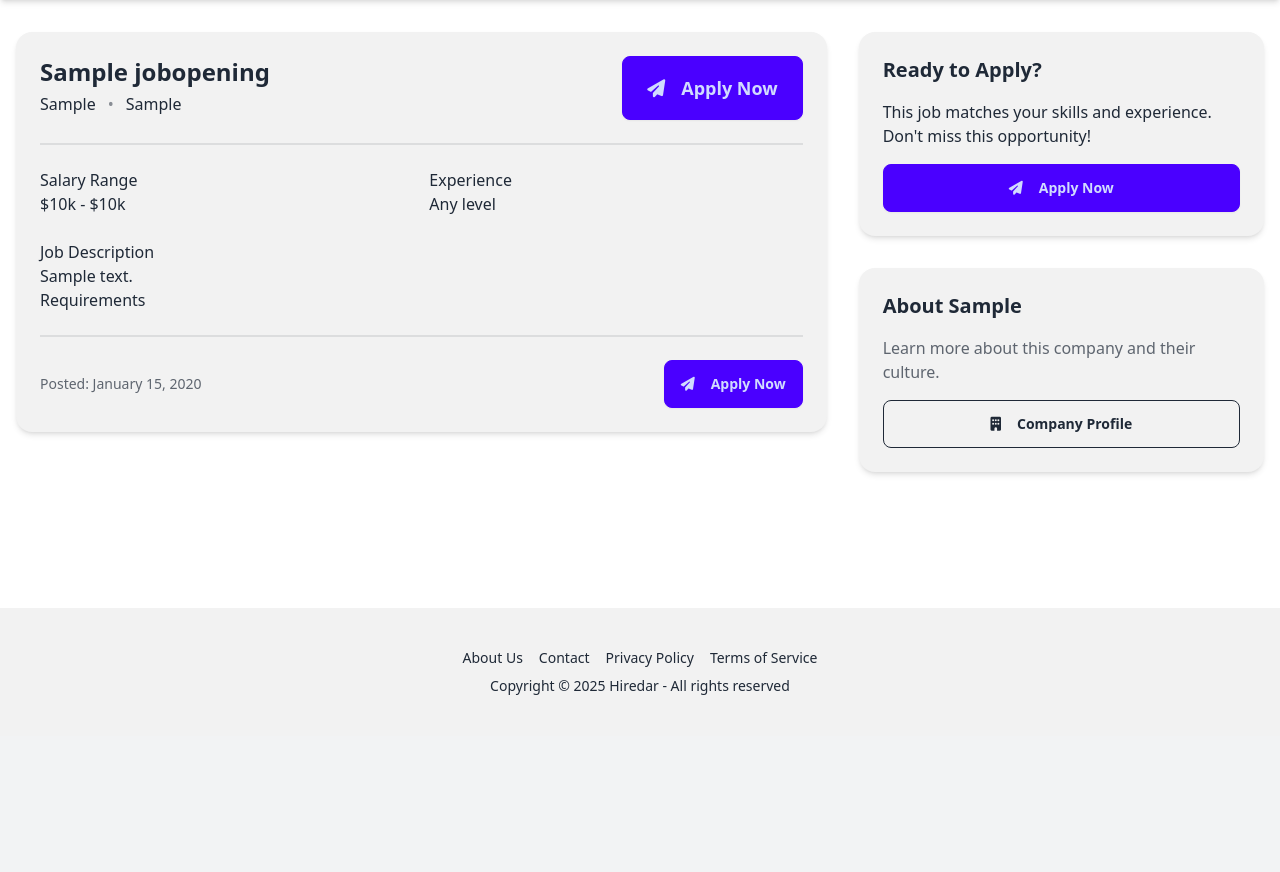
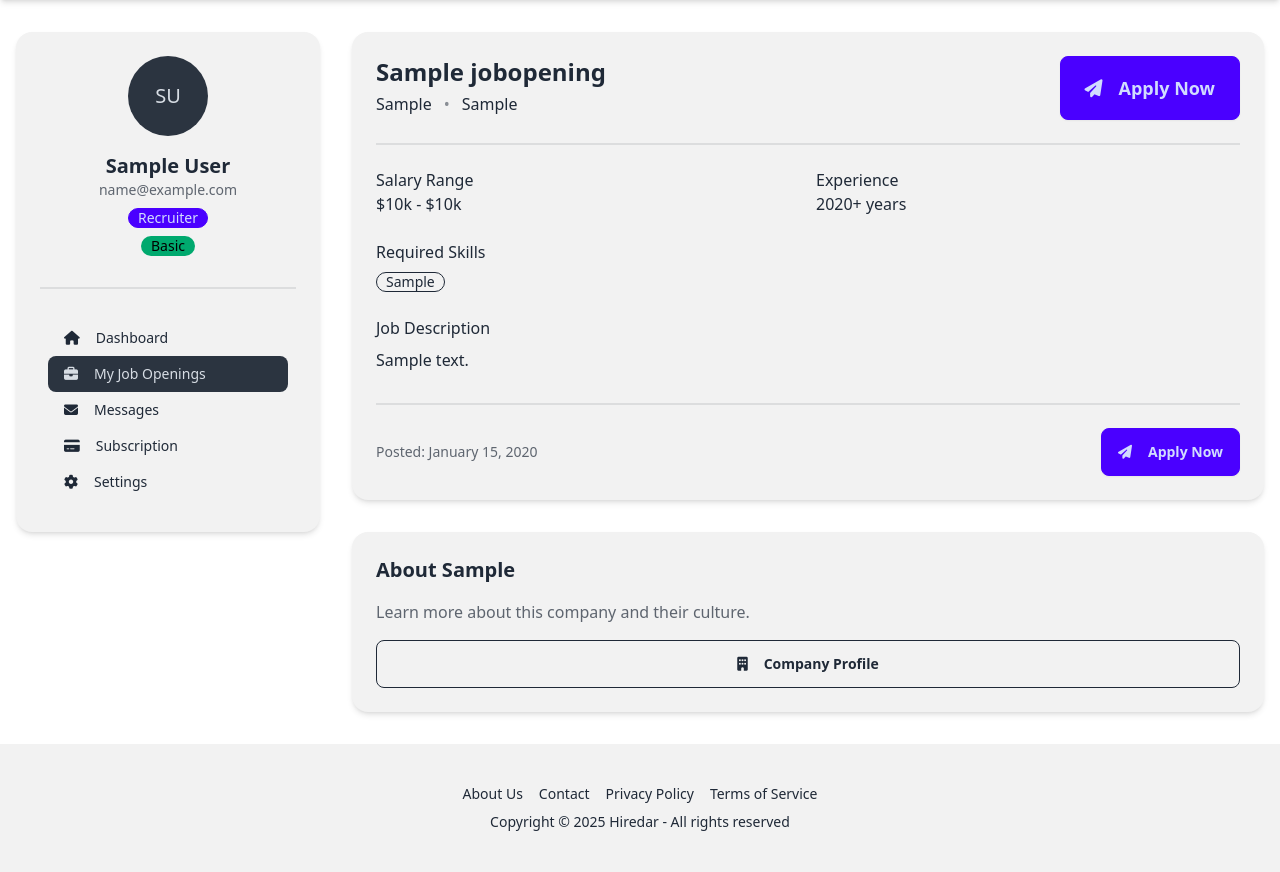
Before and after one commit to btfranklin/hiredar-saas-archive, a Django app: template apps/recruiters/templates/recruiters/job_openings/detail.html in a window 1280 px wide. Shown: the part 64-936 px from the top of the page. Before the commit the page ends 759 px from the top, so only its background shows below. Run offline with Django 5.2, Linux system fonts and the light colour scheme; the template is opened without the code that fills it: values that come from a table or form of the project are taken from there, others are empty; a user stored in the database is signed in; tables that the repository leaves empty hold one stand-in row (values such as "Sample post"); some libraries are stand-ins or nearby versions.

Commit message:
Update recruiter navigation and job opening templates
- Updated URLs in the dashboard and sidebar templates to point to the new job openings routes, enhancing navigation for recruiters.
- Refactored job opening templates to include the recruiter sidebar for consistent layout and improved user experience.
- Enhanced the delete confirmation template with clearer warning messages regarding data loss.
- Adjusted job opening detail and edit templates to streamline content presentation and improve accessibility for recruiters.

```diff
--- a/apps/recruiters/templates/recruiters/components/sidebar.html
+++ b/apps/recruiters/templates/recruiters/components/sidebar.html
@@ -31,7 +31,7 @@
             <li><a href="{% url 'recruiters:dashboard' %}" class="{% if active_page == 'dashboard' %}active{% endif %}">
                 <i class="fas fa-home mr-2"></i> Dashboard
             </a></li>
-            <li><a href="{% url 'jobs:list' %}" class="{% if active_page == 'jobs' %}active{% endif %}">
+            <li><a href="{% url 'recruiters:job_openings_list' %}" class="{% if active_page == 'jobs' %}active{% endif %}">
                 <i class="fas fa-briefcase mr-2"></i> My Job Openings
             </a></li>
             <li><a href="{% url 'messaging:conversations' %}" class="{% if active_page == 'messages' %}active{% endif %}">
--- a/apps/recruiters/templates/recruiters/job_openings/detail.html
+++ b/apps/recruiters/templates/recruiters/job_openings/detail.html
@@ -6,9 +6,12 @@
 {% block content %}
 <div class="container mx-auto px-4 py-8">
     <div class="flex flex-col lg:flex-row gap-8">
-        <!-- Main Content -->
-        <div class="w-full lg:w-2/3">
-            <!-- Job Header -->
+        <!-- Include Recruiter Sidebar -->
+        {% include 'recruiters/components/sidebar.html' with active_page='jobs' %}
+
+        <!-- Main content area -->
+        <div class="w-full lg:w-3/4">
+            <!-- Job Details -->
             <div class="bg-base-200 rounded-box p-6 shadow-md mb-8">
                 <div class="flex justify-between items-start flex-wrap gap-4 mb-4">
                     <div>
@@ -67,35 +70,26 @@
 
                     <div>
                         <h3 class="font-medium">Experience</h3>
-                        <p>
-                            {% if job_opening.experience_min and job_opening.experience_max %}
-                                {{ job_opening.experience_min }} - {{ job_opening.experience_max }} years
-                            {% elif job_opening.experience_min %}
-                                {{ job_opening.experience_min }}+ years
-                            {% else %}
-                                Any level
-                            {% endif %}
-                        </p>
+                        <p>{{ job_opening.experience_years }}+ years</p>
                     </div>
                 </div>
 
-                {% if job_opening.skills.all %}
                 <div class="mb-6">
                     <h3 class="font-medium mb-2">Required Skills</h3>
                     <div class="flex flex-wrap gap-2">
-                            {% for skill in job_opening.skills.all %}
-                                <span class="badge badge-primary">{{ skill.name }}</span>
+                        {% for skill in job_opening.required_skills_list %}
+                            <span class="badge badge-outline">{{ skill }}</span>
+                        {% empty %}
+                            <p class="text-base-content/70">No specific skills listed</p>
                         {% endfor %}
                     </div>
                 </div>
-                {% endif %}
 
+                <div class="mb-6">
+                    <h3 class="font-medium mb-2">Job Description</h3>
                     <div class="prose max-w-none">
-                    <h2>Job Description</h2>
                         <p>{{ job_opening.description|linebreaks }}</p>
-
-                    <h2>Requirements</h2>
-                    <p>{{ job_opening.requirements|linebreaks }}</p>
+                    </div>
                 </div>
 
                 <div class="divider"></div>
@@ -112,30 +106,27 @@
                     {% endif %}
                 </div>
             </div>
-        </div>
 
-        <!-- Sidebar -->
-        <div class="w-full lg:w-1/3">
+            <!-- Candidate Matches Section (for recruiters only) -->
             {% if request.user.user_type == 'recruiter' and job_opening.recruiter.user == request.user %}
-                <!-- Candidate Matches (for recruiters only) -->
+                {% if top_matches or wildcard_matches %}
+                    <!-- Top Matches -->
+                    {% if top_matches %}
                     <div class="bg-base-200 rounded-box p-6 shadow-md mb-8">
                         <div class="flex justify-between items-center mb-4">
-                        <h2 class="text-xl font-bold">Candidate Matches</h2>
+                            <h2 class="text-xl font-bold">Top Matches</h2>
                             <a href="{% url 'jobs:candidates' job_opening.id %}" class="btn btn-sm btn-ghost">View All</a>
                         </div>
 
-                    {% if top_matches %}
-                        <div class="mb-6">
-                            <h3 class="font-medium mb-3">Top Matches</h3>
                         <div class="space-y-4">
-                                {% for match in top_matches|slice:":3" %}
+                            {% for match in top_matches|slice:":5" %}
                                 <div class="card bg-base-100 shadow-sm hover:shadow-md transition-shadow">
                                     <div class="card-body p-4">
                                         <div class="flex justify-between items-start">
-                                                <h4 class="card-title text-base">{{ match.job_seeker.user_profile.get_user_full_name }}</h4>
+                                            <h4 class="card-title text-base">{{ match.job_seeker.user.name }}</h4>
                                             <div class="badge badge-success">{{ match.match_score }}% Match</div>
                                         </div>
-                                            <p class="text-sm text-base-content/70 line-clamp-2">{{ match.match_explanation }}</p>
+                                        <p class="text-sm text-base-content/70 line-clamp-2">{{ match.job_seeker.professional_summary|default:match.job_seeker.experience|truncatewords:20 }}</p>
                                         <div class="card-actions justify-end mt-2">
                                             <a href="{% url 'jobs:candidate_detail' job_opening.id match.job_seeker.id %}" class="btn btn-sm btn-outline">
                                                 View Profile
@@ -145,26 +136,26 @@
                                 </div>
                             {% endfor %}
                         </div>
-                            {% if top_matches.count > 3 %}
-                                <div class="text-center mt-4">
-                                    <a href="{% url 'jobs:candidates' job_opening.id %}" class="link link-primary">View all {{ top_matches.count }} top matches</a>
-                                </div>
-                            {% endif %}
                     </div>
                     {% endif %}
 
+                    <!-- Wildcard Matches -->
                     {% if wildcard_matches %}
-                        <div>
-                            <h3 class="font-medium mb-3">Wildcard Matches</h3>
+                    <div class="bg-base-200 rounded-box p-6 shadow-md">
+                        <div class="flex justify-between items-center mb-4">
+                            <h2 class="text-xl font-bold">Wildcard Matches</h2>
+                            <a href="{% url 'jobs:candidates' job_opening.id %}?section=wildcard" class="btn btn-sm btn-ghost">View All</a>
+                        </div>
+
                         <div class="space-y-4">
-                                {% for match in wildcard_matches|slice:":2" %}
+                            {% for match in wildcard_matches|slice:":3" %}
                                 <div class="card bg-base-100 shadow-sm hover:shadow-md transition-shadow">
                                     <div class="card-body p-4">
                                         <div class="flex justify-between items-start">
-                                                <h4 class="card-title text-base">{{ match.job_seeker.user_profile.get_user_full_name }}</h4>
-                                                <div class="badge">{{ match.match_score }}% Match</div>
+                                            <h4 class="card-title text-base">{{ match.job_seeker.user.name }}</h4>
+                                            <div class="badge badge-warning">{{ match.match_score }}% Match</div>
                                         </div>
-                                            <p class="text-sm text-base-content/70 line-clamp-2">{{ match.match_explanation }}</p>
+                                        <p class="text-sm text-base-content/70 line-clamp-2">{{ match.job_seeker.professional_summary|default:match.job_seeker.experience|truncatewords:20 }}</p>
                                         <div class="card-actions justify-end mt-2">
                                             <a href="{% url 'jobs:candidate_detail' job_opening.id match.job_seeker.id %}" class="btn btn-sm btn-outline">
                                                 View Profile
@@ -174,35 +165,21 @@
                                 </div>
                             {% endfor %}
                         </div>
-                            {% if wildcard_matches.count > 2 %}
-                                <div class="text-center mt-4">
-                                    <a href="{% url 'jobs:candidates' job_opening.id %}" class="link link-primary">View all {{ wildcard_matches.count }} wildcard matches</a>
                     </div>
                     {% endif %}
+                {% else %}
+                    <div class="bg-base-200 rounded-box p-6 shadow-md">
+                        <div class="flex items-center justify-center flex-col py-8">
+                            <i class="fas fa-users text-5xl text-base-content/30 mb-4"></i>
+                            <h3 class="text-xl font-semibold mb-2">No candidate matches yet</h3>
+                            <p class="text-base-content/70 text-center mb-4">Our AI is still processing potential candidates for this job opening.</p>
+                        </div>
                     </div>
                 {% endif %}
-
-                    {% if not top_matches and not wildcard_matches %}
-                        <div class="flex flex-col items-center justify-center py-8 text-center">
-                            <i class="fas fa-user-friends text-4xl text-base-content/30 mb-4"></i>
-                            <h3 class="text-lg font-semibold mb-2">No matches yet</h3>
-                            <p class="text-base-content/70">Our AI is still finding candidates that match your job criteria.</p>
-                        </div>
-                    {% endif %}
-                </div>
             {% endif %}
 
+            <!-- Job Seeker Specific Section -->
             {% if request.user.user_type == 'job_seeker' %}
-                <!-- Job Application (for job seekers only) -->
-                <div class="bg-base-200 rounded-box p-6 shadow-md mb-8">
-                    <h2 class="text-xl font-bold mb-4">Ready to Apply?</h2>
-                    <p class="mb-4">This job matches your skills and experience. Don't miss this opportunity!</p>
-                    <button class="btn btn-primary w-full">
-                        <i class="fas fa-paper-plane mr-2"></i> Apply Now
-                    </button>
-                </div>
-
-                <!-- Company Info (for job seekers) -->
                 <div class="bg-base-200 rounded-box p-6 shadow-md">
                     <h2 class="text-xl font-bold mb-4">About {{ job_opening.company }}</h2>
                     <p class="text-base-content/70 mb-4">Learn more about this company and their culture.</p>
```
Also changed, not shown: apps/recruiters/templates/recruiters/dashboard.html (+7 -7 lines), apps/recruiters/templates/recruiters/job_openings/confirm_delete.html (+13 -18 lines), apps/recruiters/templates/recruiters/job_openings/create.html (+7 -6 lines), apps/recruiters/templates/recruiters/job_openings/edit.html (+7 -6 lines), apps/recruiters/templates/recruiters/job_openings/list.html (+2 -39 lines). Lines whose indentation alone changed are shown as unchanged.
